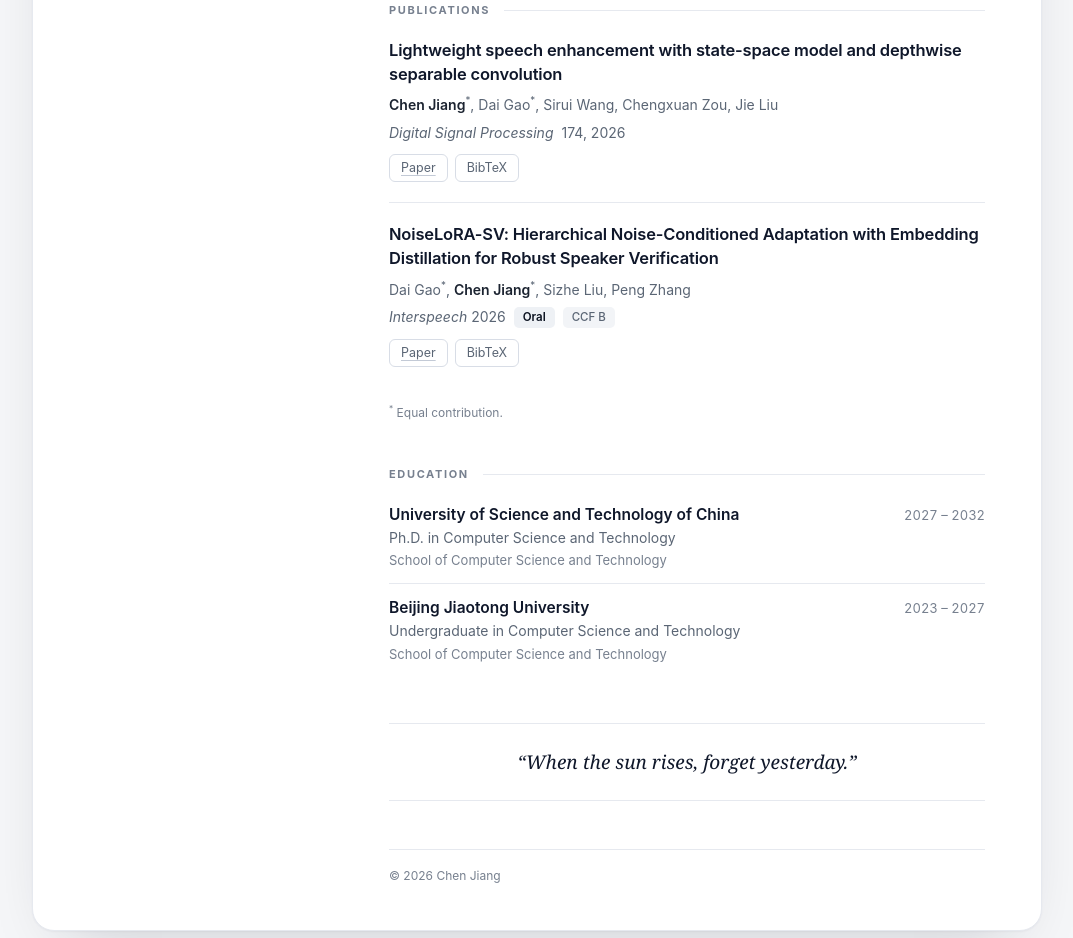
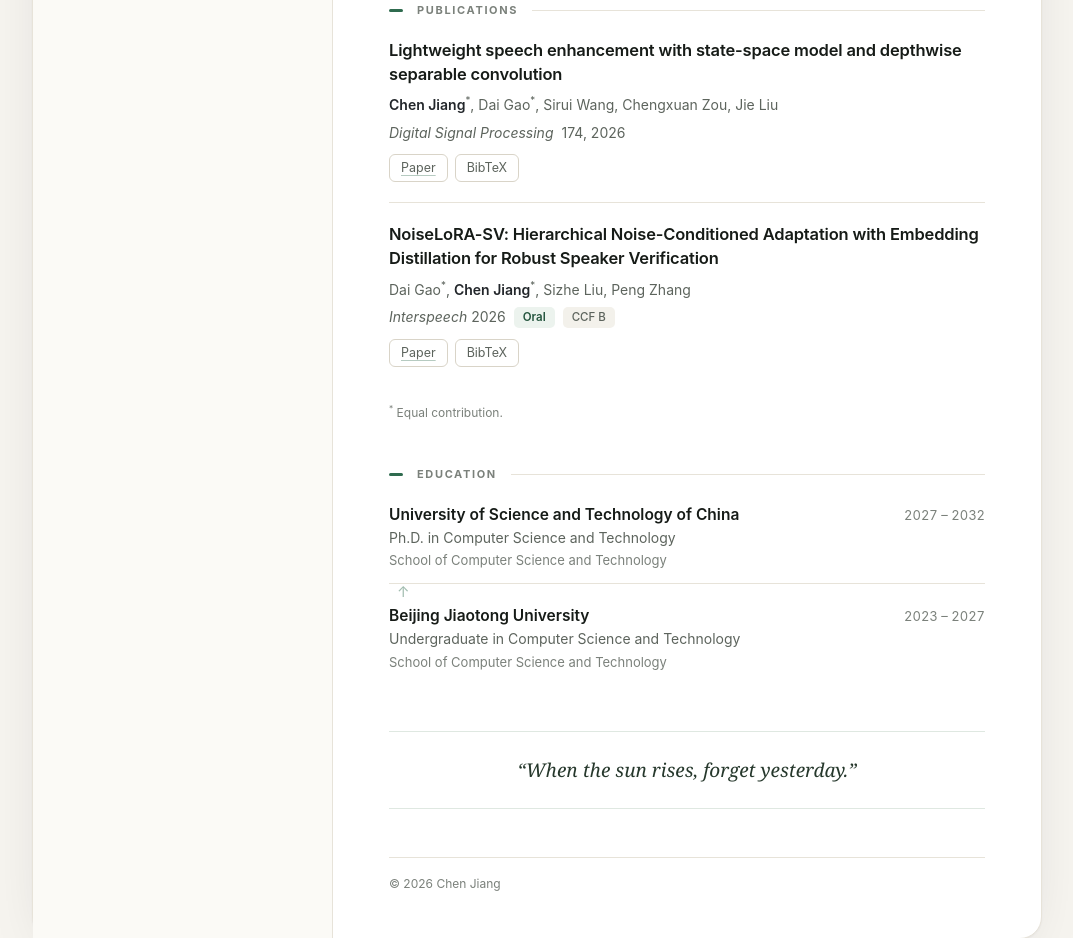
Before and after one commit to j128djsj/j128djsj.github.io, a plain HTML site: page index.html in a window 1280 px wide. Shown: the part 688-1626 px from the top of the page, without its empty margins (103-1176 px from the left). Drawn offline with Linux system fonts and the light colour scheme.

Commit message:
education: add arrow from BJTU to USTC

```diff
--- a/index.html
+++ b/index.html
@@ -13,7 +13,7 @@
   <link rel="canonical" href="https://j128djsj.github.io/">
   <title>Chen Jiang</title>
   <link rel="icon" href="assets/favicon.svg" type="image/svg+xml">
-  <link rel="stylesheet" href="style.css?v=20261026-5">
+  <link rel="stylesheet" href="style.css?v=20261026-7">
   <script src="script.js?v=20261026-2" defer></script>
 </head>
 <body id="top">
--- a/style.css
+++ b/style.css
@@ -1,17 +1,17 @@
 :root {
   color-scheme: light;
-  --bg: #f5f6f8;
+  --bg: #f6f4ef;
   --surface: #ffffff;
-  --text: #1b2330;
-  --heading: #0f172a;
-  --muted: #5b6675;
-  --faint: #77808f;
-  --line: #e6e9ef;
-  --line-strong: #d8dde6;
-  --accent: #1f2937;
-  --accent-dark: #0b1220;
-  --accent-soft: #eef1f5;
-  --chip-bg: #f2f4f7;
+  --text: #22262a;
+  --heading: #161b17;
+  --muted: #5d645d;
+  --faint: #7b817b;
+  --line: #e7e3d9;
+  --line-strong: #d9d4c8;
+  --accent: #2f6b4f;
+  --accent-dark: #24553e;
+  --accent-soft: #ecf3ee;
+  --chip-bg: #f3f1eb;
 }
 
 *,
@@ -35,13 +35,13 @@ body {
 
 a { color: inherit; text-decoration: none; }
 p a, .lead a {
-  color: var(--heading);
+  color: var(--accent);
   text-decoration: underline;
-  text-decoration-color: #c3cad6;
+  text-decoration-color: rgb(47 107 79 / 35%);
   text-underline-offset: 3px;
   text-decoration-thickness: 1px;
 }
-p a:hover, .lead a:hover { color: #000; text-decoration-color: currentColor; }
+p a:hover, .lead a:hover { color: var(--accent-dark); text-decoration-color: currentColor; }
 a:hover { color: var(--accent-dark); text-decoration: underline; text-underline-offset: 3px; }
 a:focus-visible,
 button:focus-visible { outline: 2px solid var(--accent); outline-offset: 3px; border-radius: 3px; }
@@ -55,11 +55,11 @@ sup { font-size: 0.7em; line-height: 0; }
 
 .shell {
   display: grid;
-  grid-template-columns: 236px minmax(0, 1fr);
-  gap: 64px;
+  grid-template-columns: 300px minmax(0, 1fr);
+  gap: 0;
   max-width: 1010px;
   margin: 56px auto 72px;
-  padding: 52px 56px 44px;
+  padding: 0;
   background: var(--surface);
   border: 1px solid var(--line);
   border-radius: 22px;
@@ -69,9 +69,9 @@ sup { font-size: 0.7em; line-height: 0; }
 /* ---------- sidebar ---------- */
 
 .sidebar {
-  position: sticky;
-  top: 40px;
-  align-self: start;
+  padding: 52px 32px 44px 40px;
+  background: #fbfaf6;
+  border-right: 1px solid var(--line);
 }
 
 .portrait {
@@ -145,8 +145,8 @@ h1 {
 .pullquote {
   margin: 46px 0 0;
   padding: 24px 12px;
-  border-top: 1px solid var(--line);
-  border-bottom: 1px solid var(--line);
+  border-top: 1px solid #dfe8e1;
+  border-bottom: 1px solid #dfe8e1;
   text-align: center;
 }
 .pullquote p {
@@ -155,7 +155,7 @@ h1 {
   font-style: italic;
   font-size: 19px;
   line-height: 1.5;
-  color: var(--heading);
+  color: #26382c;
   text-wrap: balance;
 }
 
@@ -167,7 +167,10 @@ h1 {
 
 /* ---------- content ---------- */
 
-.content { min-width: 0; }
+.content {
+  min-width: 0;
+  padding: 52px 56px 44px;
+}
 
 section + section { margin-top: 44px; }
 
@@ -182,6 +185,15 @@ h2 {
   letter-spacing: 0.15em;
   text-transform: uppercase;
   line-height: 1.4;
+}
+h2::before {
+  content: "";
+  flex: 0 0 auto;
+  width: 14px;
+  height: 3px;
+  border-radius: 2px;
+  background: var(--accent);
+  order: -1;
 }
 h2::after {
   content: "";
@@ -216,8 +228,8 @@ h2::after {
 .news-date {
   padding: 1px 9px;
   border-radius: 6px;
-  background: var(--chip-bg);
-  color: var(--muted);
+  background: var(--accent-soft);
+  color: var(--accent-dark);
   font-size: 12px;
   font-variant-numeric: tabular-nums;
   white-space: nowrap;
@@ -258,7 +270,7 @@ h2::after {
   width: 5px;
   height: 5px;
   border-radius: 50%;
-  background: #9aa4b2;
+  background: var(--accent);
   opacity: 0.55;
 }
 
@@ -344,6 +356,7 @@ h2::after {
 /* ---------- education ---------- */
 
 .entry {
+  position: relative;
   display: grid;
   grid-template-columns: minmax(0, 1fr) auto;
   gap: 4px 24px;
@@ -352,6 +365,20 @@ h2::after {
   border-top: 1px solid var(--line);
 }
 .entry:first-of-type { border-top: 0; padding-top: 2px; }
+
+.entry:last-of-type {
+  padding-top: 20px;
+}
+.entry:last-of-type::before {
+  content: "\2191";
+  position: absolute;
+  left: 8px;
+  top: 0;
+  color: var(--accent);
+  font-size: 15px;
+  opacity: 0.45;
+  line-height: 1;
+}
 
 .entry-main h3 {
   margin: 0 0 1px;
@@ -492,17 +519,19 @@ pre {
     display: block;
     max-width: 720px;
     margin: 24px auto;
-    padding: 40px 32px 36px;
+    padding: 0;
     border-radius: 18px;
   }
   .sidebar {
-    position: static;
     display: grid;
     grid-template-columns: 96px minmax(0, 1fr);
     gap: 0 20px;
     align-items: start;
-    margin-bottom: 36px;
+    padding: 34px 30px 30px;
+    border-right: 0;
+    border-bottom: 1px solid var(--line);
   }
+  .content { padding: 34px 30px 32px; }
   .portrait {
     grid-row: span 3;
     width: 96px;
@@ -520,12 +549,18 @@ pre {
   body { background: var(--surface); }
   .shell {
     margin: 0;
-    padding: 28px 22px 32px;
+    padding: 0;
     border: 0;
     border-radius: 0;
     box-shadow: none;
   }
-  .sidebar { grid-template-columns: 76px minmax(0, 1fr); gap: 0 16px; margin-bottom: 30px; }
+  .sidebar {
+    grid-template-columns: 76px minmax(0, 1fr);
+    gap: 0 16px;
+    margin-bottom: 0;
+    padding: 26px 22px 24px;
+  }
+  .content { padding: 26px 22px 30px; }
   .portrait { width: 76px; height: 76px; border-radius: 14px; }
   h1 { font-size: 23px; }
   .role { font-size: 13px; }
@@ -536,6 +571,8 @@ pre {
   .publication h3 { font-size: 16px; }
   .entry { grid-template-columns: minmax(0, 1fr); gap: 2px; }
   .entry-date { color: var(--muted); }
+  .entry:last-of-type { padding-top: 18px; }
+  .entry:last-of-type::before { left: 4px; font-size: 13px; }
   .pullquote { margin-top: 36px; padding: 20px 4px; }
   .pullquote p { font-size: 17px; }
 }
```
